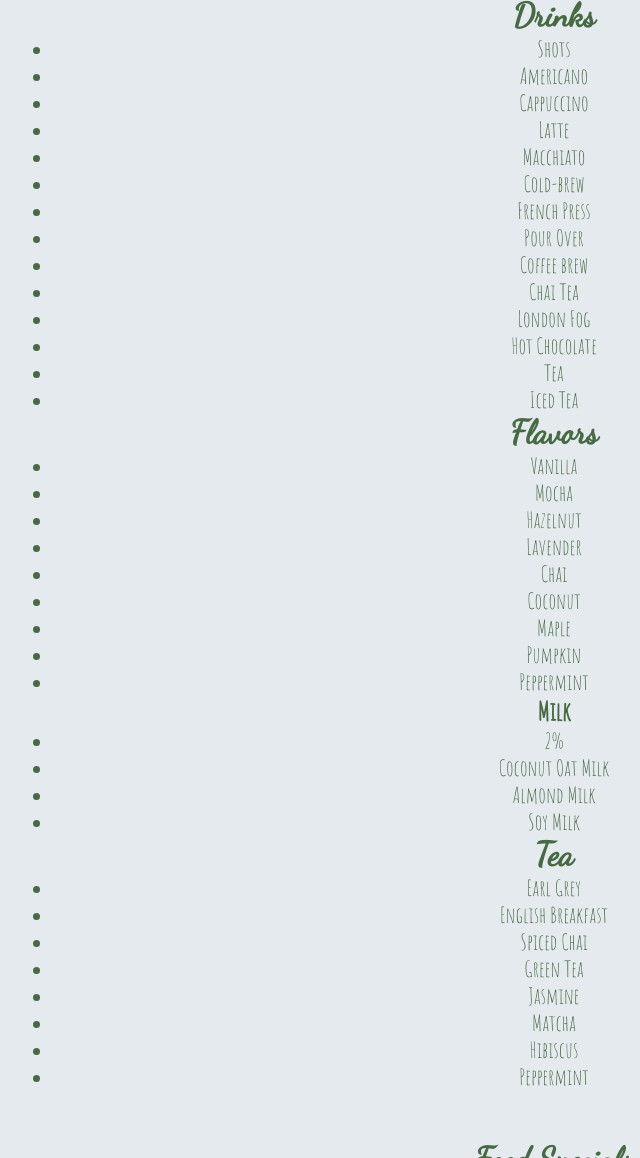
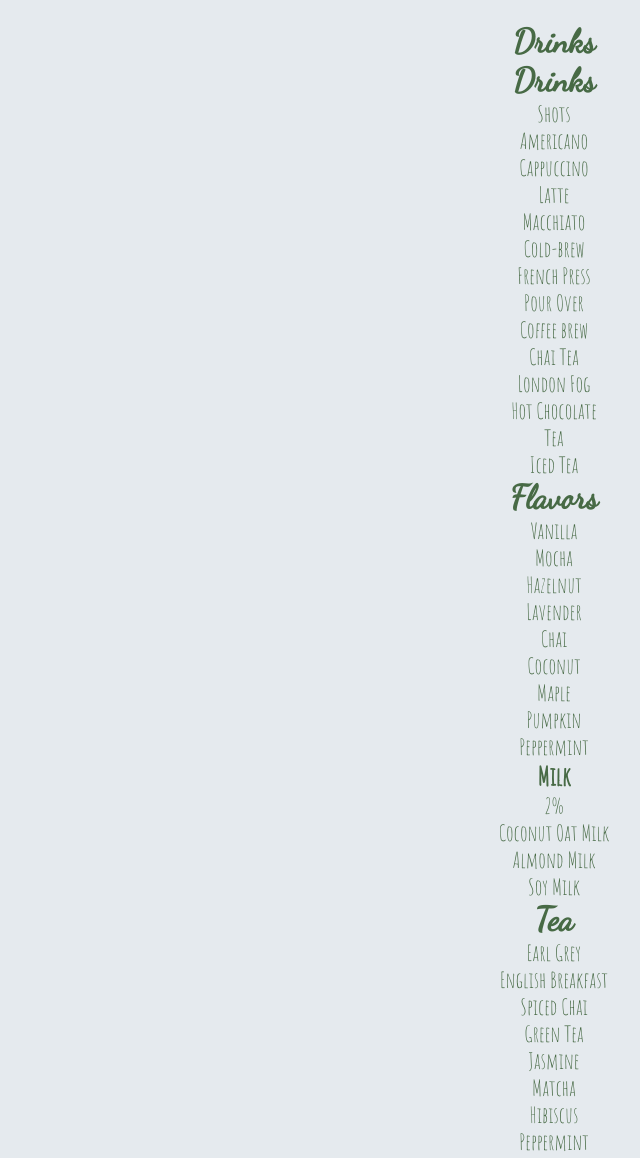
Before and after one commit to aromero18020/Sage-Cafe, a plain HTML site: page index.html in a window 1280 px wide. Shown: the part 1190-2348 px from the top of the page, without its empty margins (86-726 px from the left). Drawn offline with Linux system fonts and the light colour scheme.

Commit message:
added css styles to columns, changed li's for p tags to get rid of bullet points

```diff
--- a/index.html
+++ b/index.html
@@ -65,61 +65,54 @@
                 <p>This drink is nice and cold, perfect for a warmer day bringing in some coconut flavors that are rich and perfect to cool you down or give you some fresh flavor.</p>
             </div>
         </div>
-
+<br>
+<h2>Drinks</h2>
         <div class="drinks">
             <h2>Drinks</h2>
-            <ul>
-                <li>Shots</li>
-                <li>Americano</li>
-                <li>Cappuccino</li>
-                <li>Latte</li>
-                <li>Macchiato</li>
-                <li>Cold-brew</li>
-                <li>French Press</li>
-                <li>Pour Over</li>
-                <li>Coffee brew</li>
-                <li>Chai Tea</li>
-                <li>London Fog</li>
-                <li>Hot Chocolate</li>
-                <li>Tea</li>
-                <li>Iced Tea</li>
-            </ul>
+                <p>Shots</p>
+                <p>Americano</p>
+                <p>Cappuccino</p>
+                <p>Latte</p>
+                <p>Macchiato</p>
+                <p>Cold-brew</p>
+                <p>French Press</p>
+                <p>Pour Over</p>
+                <p>Coffee brew</p>
+                <p>Chai Tea</p>
+                <p>London Fog</p>
+                <p>Hot Chocolate</p>
+                <p>Tea</p>
+                <p>Iced Tea</p>
         </div>
 
         <div class="drink-flavors">
             <h2>Flavors</h2>
-            <ul>
-                <li>Vanilla</li>
-                <li>Mocha</li>
-                <li>Hazelnut</li>
-                <li>Lavender</li>
-                <li>Chai</li>
-                <li>Coconut</li>
-                <li>Maple</li>
-                <li>Pumpkin</li>
-                <li>Peppermint</li>
-            </ul>
+                <p>Vanilla</p>
+                <p>Mocha</p>
+                <p>Hazelnut</p>
+                <p>Lavender</p>
+                <p>Chai</p>
+                <p>Coconut</p>
+                <p>Maple</p>
+                <p>Pumpkin</li>
+                <p>Peppermint</p>
             <h3>Milk</h3>
-            <ul>
-                <li>2%</li>
-                <li>Coconut Oat Milk</li>
-                <li>Almond Milk</li>
-                <li>Soy Milk</li>
-            </ul>
+                <p>2%</p>
+                <p>Coconut Oat Milk</p>
+                <p>Almond Milk</p>
+                <p>Soy Milk</p>
         </div>
 
         <div class="tea-options">
             <h2>Tea</h2>
-            <ul>
-                <li>Earl Grey</li>
-                <li>English Breakfast</li>
-                <li>Spiced Chai</li>
-                <li>Green Tea</li>
-                <li>Jasmine</li>
-                <li>Matcha</li>
-                <li>Hibiscus</li>
-                <li>Peppermint</li>
-            </ul>
+                <p>Earl Grey</p>
+                <p>English Breakfast</p>
+                <p>Spiced Chai</p>
+                <p>Green Tea</p>
+                <p>Jasmine</p>
+                <p>Matcha</p>
+                <p>Hibiscus</p>
+                <p>Peppermint</p>
         </div>
 
 
--- a/resources/css/style.css
+++ b/resources/css/style.css
@@ -136,6 +136,7 @@ text-align: center;
   flex-wrap: wrap;
   width: 300px;
   height: 275px;
+  border: 10px solid rgba(214, 182, 159,0.60);
 }
 
 .spiced-maple-latte{
@@ -149,6 +150,7 @@ text-align: center;
   flex-wrap: wrap;
   width: 300px;
   height: 275px;
+  border: 10px solid rgba(214, 182, 159,0.60);
 }
 
 .coconut-latte{
@@ -162,6 +164,7 @@ text-align: center;
   flex-wrap: wrap;
   width: 300px;
   height: 275px;
+  border: 10px solid rgba(214, 182, 159,0.60);
 }
 
 .food-specials{
@@ -183,6 +186,7 @@ text-align: center;
   flex-wrap: wrap;
   width: 300px;
   height: 275px;
+  border: 10px solid rgba(214, 182, 159,0.60);
 }
 
 .almond-croissant{
@@ -196,6 +200,7 @@ text-align: center;
   flex-wrap: wrap;
   width: 300px;
   height: 275px;
+  border: 10px solid rgba(214, 182, 159,0.60);
 }
 
 .pumpkin-bagel{
@@ -209,6 +214,22 @@ text-align: center;
   flex-wrap: wrap;
   width: 300px;
   height: 275px;
+  border: 10px solid rgba(214, 182, 159,0.60);
+}
+
+.drinks{
+  display: flex;
+  flex-flow: column;
+}
+
+.drink-flavors{
+  display: flex;
+  flex-flow: column;
+}
+
+.tea-options{
+  display: flex;
+  flex-flow: column;
 }
 
 #contact-us{
```
